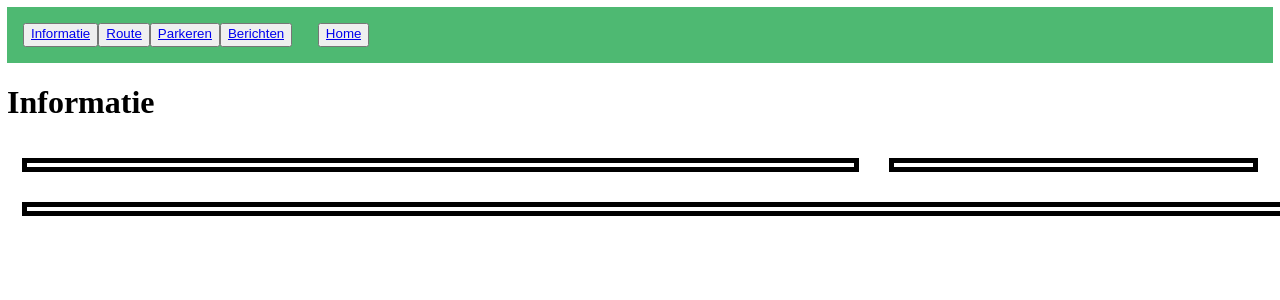
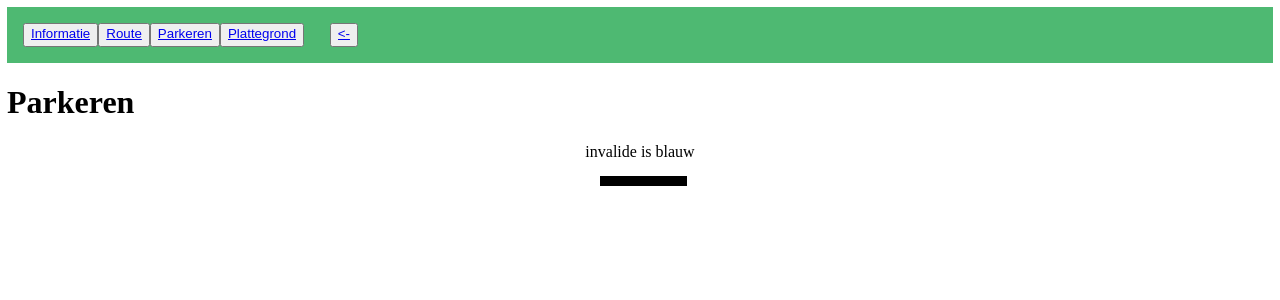
Before and after one commit to JakeIsConfused/CronoCare, a PHP site: page /park.html in a window 1280 px wide. Shown: the top 300 px of the page. Run offline with PHP 8.4, Linux system fonts and the light colour scheme; data that the repository does not hold is empty.

Commit message:
Alle back-end afgerond.

```diff
--- a/backend/js/main.js
+++ b/backend/js/main.js
@@ -37,12 +37,12 @@ function ajaxRequest(url, successCallback) {
         .catch(getBooksErrorHandler);
 }
 
+function getInfoSuccessHandler(data){
 //Informatie pagina vullen
-function getInfoSuccessHandler(data){
-    console.log(data.nameInfo)
     let title = document.getElementById('title');
-    title.innerHTML = data.nameInfo;
-
+    if (title) {
+        title.innerHTML = data.nameInfo;
+    }
     let infoField1 = document.getElementById('info1');
     if (infoField1) {
         infoField1.textContent = data.textInfo1;
@@ -52,7 +52,9 @@ function getInfoSuccessHandler(data){
         infoField2.textContent = data.textInfo2;
     }
     let infoImg = document.getElementById("infoImage");
+    if (infoImg) {
         infoImg.src = data.imageInfo;
+    }
 }
 
 function changeSetting(id) {
--- a/backend/php/webservice/includes/actions.php
+++ b/backend/php/webservice/includes/actions.php
@@ -1,6 +1,6 @@
 <?php
 /**
-* @return array
+ * @return array
  **/
 function getInfo()
 {
--- a/css/style.css
+++ b/css/style.css
@@ -43,7 +43,7 @@ section{
 
     display: flex;
     justify-content: center;
-      width: 100%;
+    width: 100%;
 }
 .info {
     margin: 15px;
@@ -87,7 +87,7 @@ section{
 a{
     justify-content: center;
     width: fit-content;
-display: inline-block;
+    display: inline-block;
     overflow:hidden;
 }
 .settingKnop{
@@ -130,7 +130,7 @@ nav{
 }
 .navbar-r{
     display: flex;
-float: right;
+    float: right;
 }
 .left-div {
     float: left;
--- a/park.html
+++ b/park.html
@@ -4,7 +4,7 @@
     <meta charset="UTF-8">
     <meta name="viewport" content="width=device-width, initial-scale=1.0">
     <link rel="stylesheet" href="css/style.css">
-    <script src="backend/js/main.js"></script>
+    <script src="backend/js/park.js"></script>
     <title>Website</title>
 </head>
 <body>
@@ -15,24 +15,25 @@
         <button><a href="info.html">Informatie</a></button>
         <button><a href="route.html">Route</a></button>
         <button><a href="park.html">Parkeren</a></button>
-        <button><a href="#">Berichten</a></button>
+        <button><a href="view.html">Plattegrond</a></button>
     </div>
     <div class="navbar-r">
-        <button><a href="index.php">Home</a></button>
+        <button><a href="index.php"><-</a></button>
     </div>
 </nav>
-<h1 class="main-title">Informatie</h1>
+<h1 class="main-title">Parkeren</h1>
 
 <section>
-    <div class="border" id="info1">
+    <div class="parkView">
     </div>
-    <div class="pic">
-
+    <img id="parkImage" class="">
+    <div>
+        <div>
+            invalide is blauw
+        </div>
+        <div class="border" id="park1">
+        </div>
     </div>
-</section>
-
-<section class="info" id="info2">
-
 </section>
 
 </body>
--- a/view.html
+++ b/view.html
@@ -10,8 +10,6 @@
 <body>
 <!-- Navbar -->
 <nav>
-    <img src="" alt="">        <img  class="logo" src="css/img/logo.png">
-
     <div class="navbar-l">
         <img src="" alt="">
         <button><a href="info.html">Informatie</a></button>
@@ -20,7 +18,7 @@
         <button><a href="view.html">Plattegrond</a></button>
     </div>
     <div class="navbar-r">
-        <button><a href="index.php">Home</a></button>
+        <button><a href="index.php"><-</a></button>
     </div>
 </nav>
 <h1 class="main-title">Plattegrond</h1>
```
Also changed, not shown: berich.html (deleted, +0 -10 lines), info.html (+2 -5 lines), route.html (+12 -7 lines).
